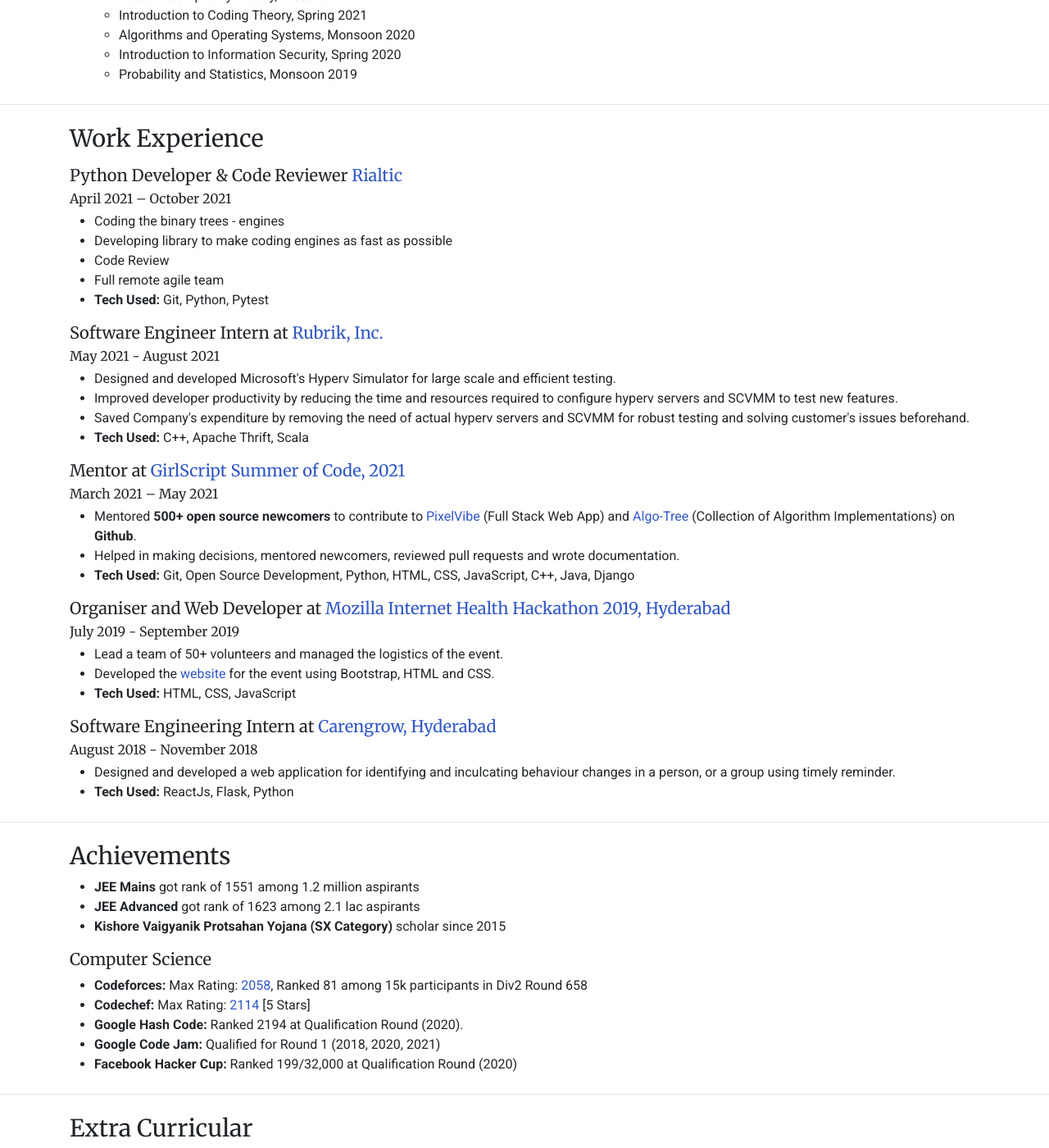
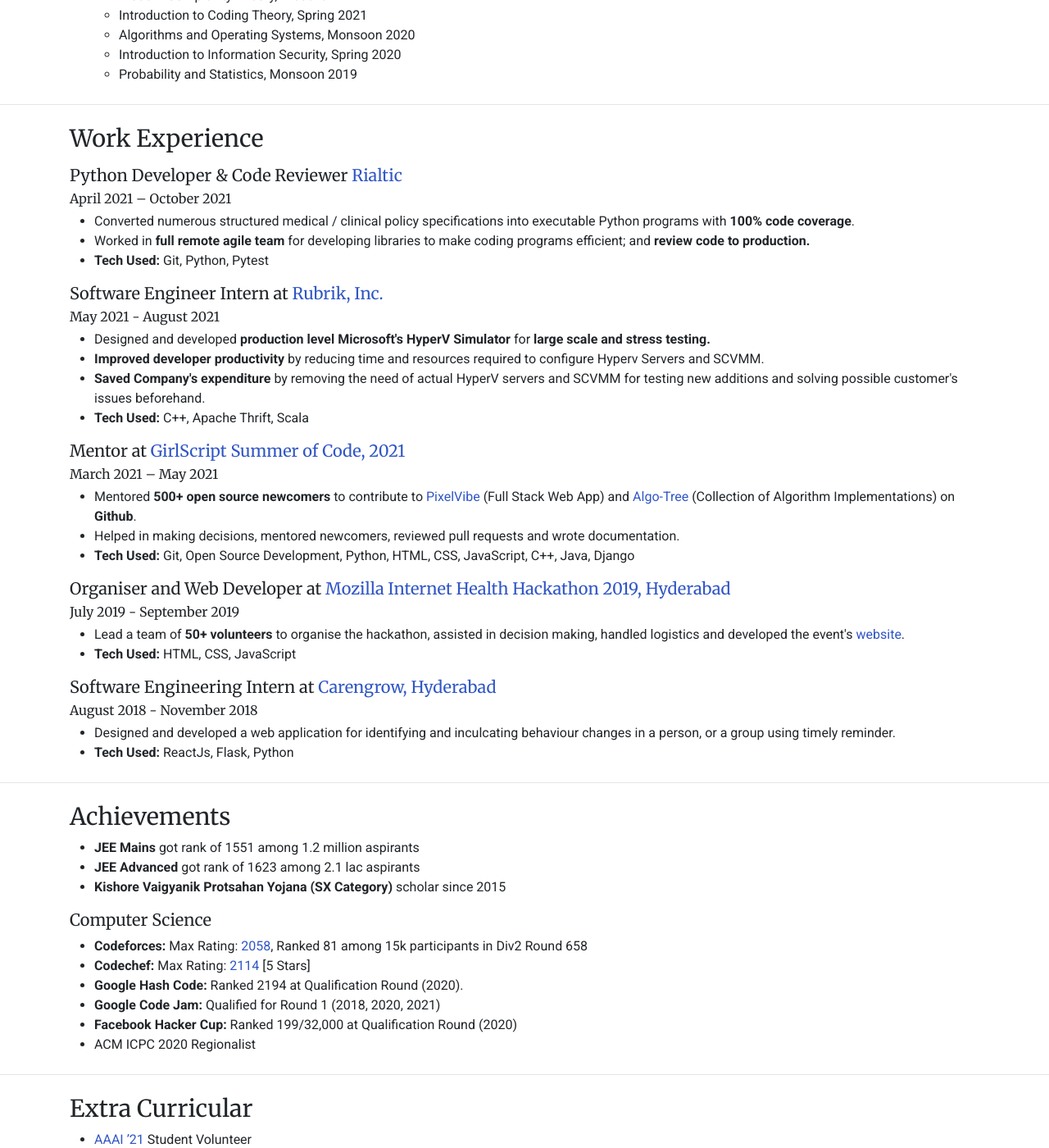
Before and after one commit to rish-singhal/rish-singhal.github.io, a Jekyll site: the page built from pages/resume.html, in a window 1280 px wide and 1400 px high, scrolled down 387 px. Shown: the whole window at 82% size. Built offline with Jekyll 4.4.1, drawn with Linux system fonts in a browser that asks for light colours; nearby versions of some CDN libraries.

Commit message:
update resume

```diff
--- a/pages/resume.html
+++ b/pages/resume.html
@@ -42,16 +42,10 @@
   <p class="dates">April 2021 – October 2021</p>
   <ul>
     <li>
-      Coding the binary trees - engines
+      Converted numerous structured medical / clinical policy specifications into executable Python programs with <b>100% code coverage</b>.
     </li>
     <li>
-      Developing library to make coding engines as fast as possible
-    </li>
-    <li>
-      Code Review
-    </li>
-    <li>
-      Full remote agile team
+      Worked in <b>full remote agile team</b> for developing libraries to make coding programs efficient; and <b>review code to production.</b>
     </li>
     <li>
       <b>Tech Used:</b>  Git, Python, Pytest
@@ -64,13 +58,12 @@
   <p class="dates">May 2021 - August 2021</p>
   <ul>
     <li>
-      Designed and developed Microsoft's Hyperv Simulator for large scale and efficient testing.
+      Designed and developed <b>production level Microsoft's HyperV Simulator</b> for <b>large scale and stress testing.</b>
     </li>
     <li>
-      Improved developer productivity by reducing the time and resources required to configure hyperv servers and SCVMM to test new features.
-    </li>
+      <b>Improved developer productivity</b> by reducing time and resources required to configure Hyperv Servers and SCVMM.
     <li>
-      Saved Company's expenditure by removing the need of actual hyperv servers and SCVMM for robust testing and solving customer's issues beforehand.
+      <b>Saved Company's expenditure</b> by removing the need of actual HyperV servers and SCVMM for testing new additions and solving possible customer's issues beforehand.
     </li>
     <li>
       <b>Tech Used:</b> C++, Apache Thrift, Scala
@@ -99,10 +92,7 @@
   <p class="dates">July 2019 - September 2019</p>
   <ul>
     <li>
-      Lead a team of 50+ volunteers and managed the logistics of the event.
-    </li>
-    <li>
-      Developed the <a href ="https://internet-health.gitlab.io/hyderabad/">website</a> for the event using Bootstrap, HTML and CSS.
+      Lead a team of <b>50+ volunteers</b> to organise the hackathon, assisted in decision making, handled logistics and developed the event's <a href ="https://internet-health.gitlab.io/hyderabad/">website</a>.
     </li>
     <li>
       <b>Tech Used:</b> HTML, CSS, JavaScript
@@ -124,7 +114,6 @@
 
   </ul>
 </section>
-
 <hr />
 
 <section class="container">
@@ -156,6 +145,9 @@
       <b>Google Code Jam:</b> Qualified for Round 1 (2018, 2020, 2021)
     </li>
     <li><b>Facebook Hacker Cup:</b> Ranked 199/32,000 at Qualification Round (2020)</li>
+    <li>
+      ACM ICPC 2020 Regionalist
+    </li>
   </ul>
 </section>
 <hr />
```
